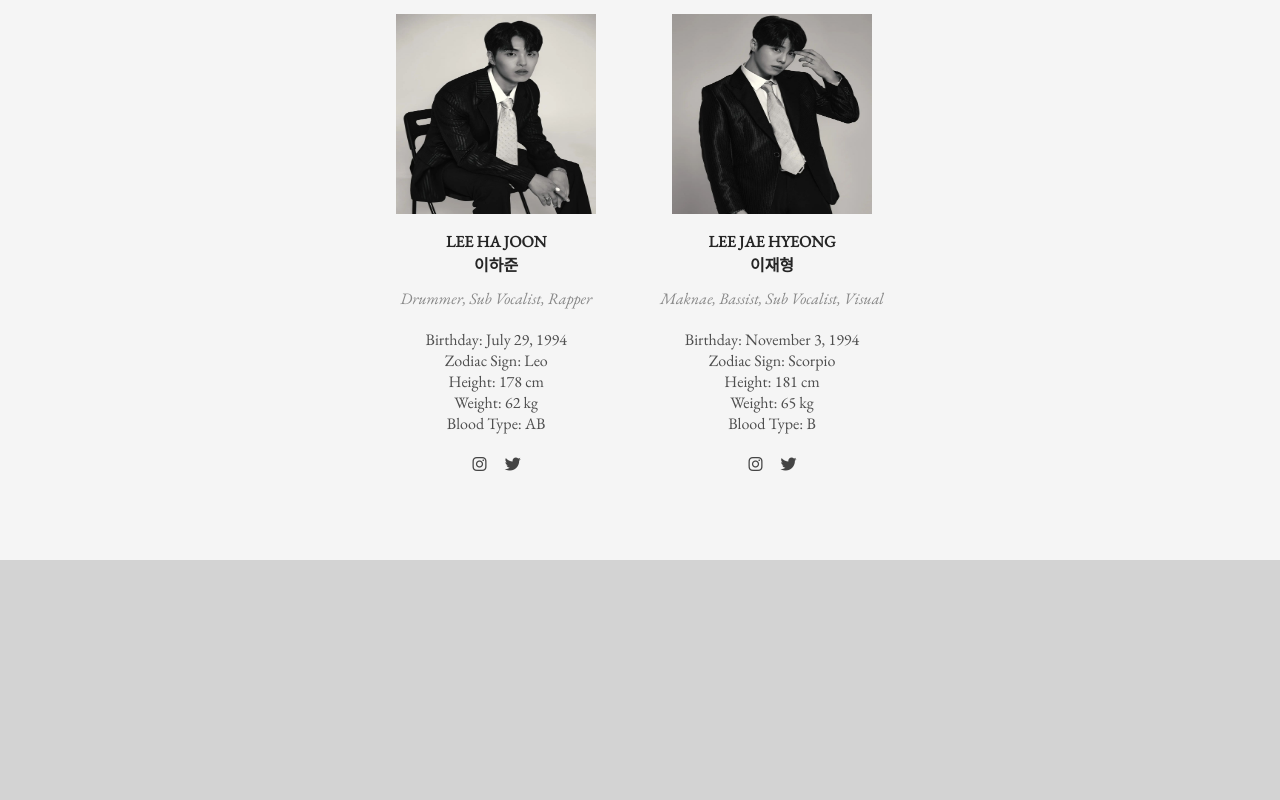
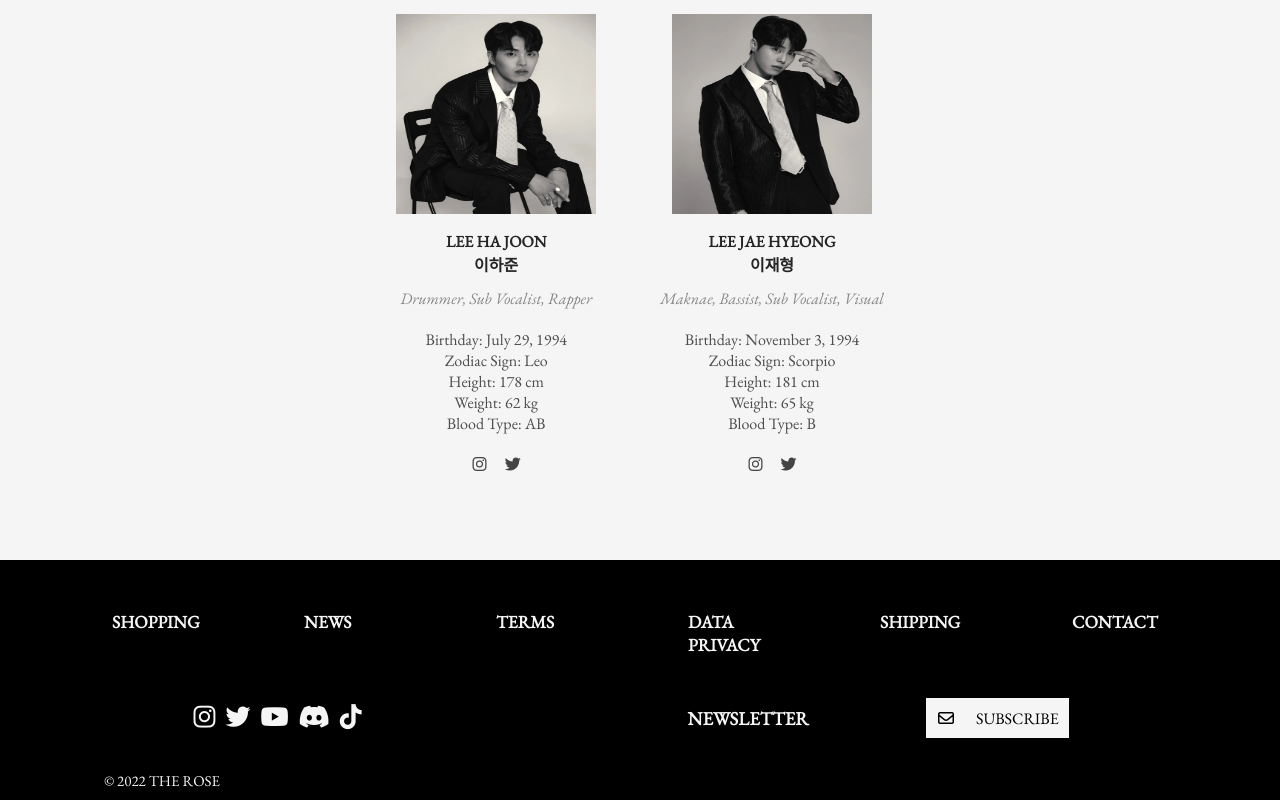
Before and after one commit to chamraine/The-Rose, a plain HTML site: page about.html in a window 1280 px wide. Shown: the part 1402-2202 px from the top of the page. Before the commit the page ends 1962 px from the top, so only its background shows below. Drawn offline with nearby package versions, Linux system fonts and the light colour scheme.

Commit message:
Initial commit 3.0

```diff
--- a/about.html
+++ b/about.html
@@ -8,8 +8,6 @@
 <link href="style.css" rel="stylesheet" type="text/css" />
 <link href="https://fonts.googleapis.com/css2?family=EB+Garamond:ital@0;1&display=swap" rel="stylesheet">
 <link rel="stylesheet" type="text/css" href="https://cdnjs.cloudflare.com/ajax/libs/font-awesome/6.2.0/css/all.min.css">
-<script type="text/javascript" src="script.js" defer></script>
-<script src="https://kit.fontawesome.com/e49fc2a0fa.js" crossorigin="anonymous"></script>
 </head>
 
 <body id="about">
@@ -107,5 +105,43 @@
     </div>
 		</div>
 </div>
+
+  <!--footer-->
+  <footer>
+    <div class="outer">
+      <div class="inner">
+        <h3>SHOPPING</h3>
+      </div>
+      <div class="inner">
+        <h3>NEWS</h3>
+      </div>
+      <div class="inner">
+        <h3>TERMS</h3>
+      </div>
+      <div class="inner">
+        <h3>DATA PRIVACY</h3>
+      </div>
+      <div class="inner">
+        <h3>SHIPPING</h3>
+      </div>
+      <div class="inner">
+        <h3>CONTACT</h3>
+      </div>
+    </div>
+    <div class="outer-2">
+      <div class="social-links"><a href="https://www.instagram.com/official_therose/" target="_blank"><i class="fa-brands fa-instagram"></i></a><a href="https://twitter.com/TheRose_0803" target="_blank"><i class="fab fa-twitter"></i></a><a href="https://www.youtube.com/channel/UClcbcYLmTpDeuK1EFeqh5uA" target="_blank"><i class="fab fa-youtube"></i></a><a href="https://discord.com/invite/therose" target="_blank"><i class="fab fa-discord"></i></a><a href="https://www.tiktok.com/@official.therose" target="_blank"><i class="fab fa-tiktok"></i></a></div>
+      <div class="inner-2">
+        <h3>NEWSLETTER</h3>
+      </div>
+      <div class="email-box"><i class="fa-regular fa-envelope"></i>
+        <input class= "tbox" type="email" name = "" value = "" placeholder="Enter your email" style="font-family: 'EB Garamond', serif;">
+        <button class="btn" type="button" name="button">Subscribe</button>
+      </div>
+      <p style="color: whitesmoke;font-family: 'EB Garamond', serif;font-size: 15px; text-align:left;">© 2022 THE ROSE</p>
+    </div>
+
+  </footer>
+<script type="text/javascript" src="script.js" defer></script>
+<script src="https://kit.fontawesome.com/e49fc2a0fa.js" crossorigin="anonymous"></script>
 </body>
 </html>
```
Also changed, not shown: index.html (+4 -4 lines), merch.html (+4 -4 lines), tour.html (+2 -2 lines).
